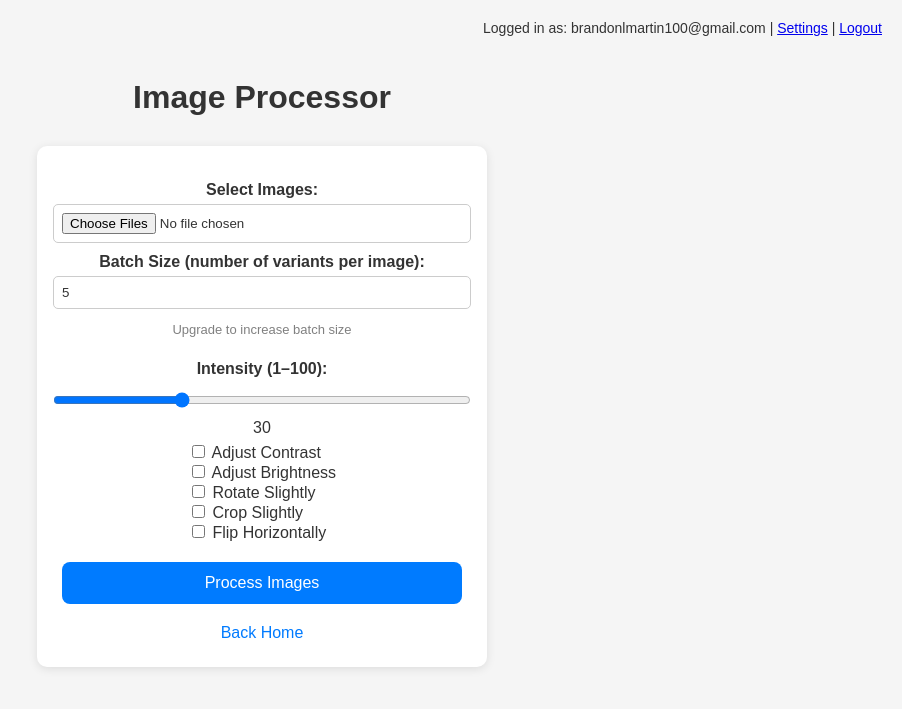
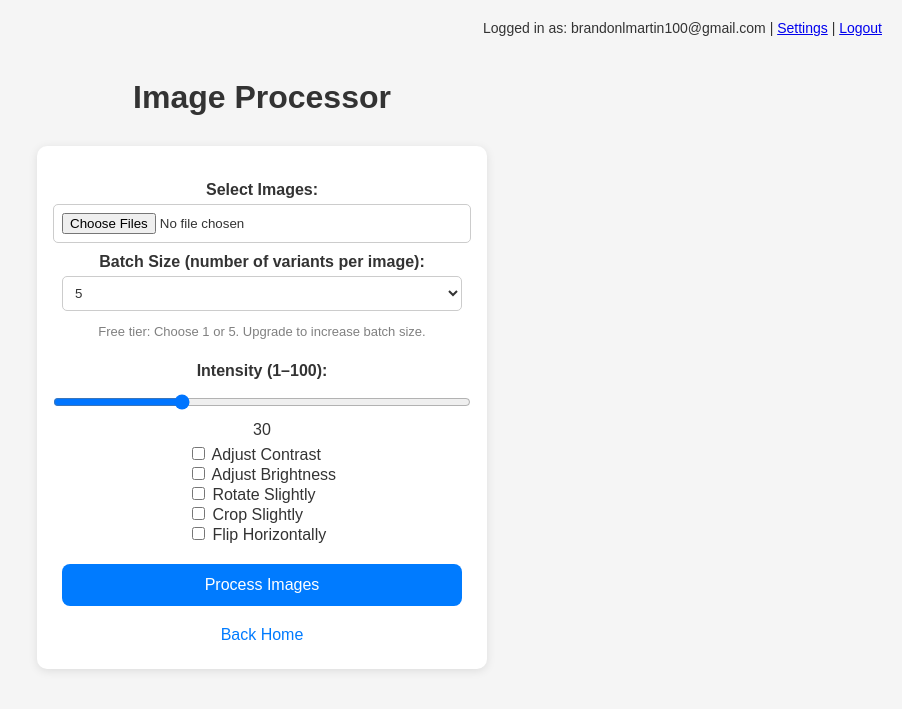
Before and after one commit to BrandonM01/METAMORPH, a Flask app: page /image-processor in a window 1280 px wide. Shown: the top 709 px of the page, without its empty margins (378-1280 px from the left). Run offline with Flask 3, Linux system fonts and the light colour scheme; a user stored in the database is signed in.

Commit message:
Update image_processor.html

```diff
--- a/templates/image_processor.html
+++ b/templates/image_processor.html
@@ -13,8 +13,11 @@
 
         <label class="form-label">Batch Size (number of variants per image):</label>
         {% if current_user.plan == 'free' %}
-            <input class="form-input" type="number" name="batch_size" value="5" min="1" max="5" readonly>
-            <p style="font-size: 13px; color: grey;">Upgrade to increase batch size</p>
+            <select class="form-input" name="batch_size" required>
+                <option value="1">1</option>
+                <option value="5" selected>5</option>
+            </select>
+            <p style="font-size: 13px; color: grey;">Free tier: Choose 1 or 5. Upgrade to increase batch size.</p>
         {% elif current_user.plan == 'pro' %}
             <input class="form-input" type="number" name="batch_size" value="5" min="1" max="25" required>
         {% else %}
```
